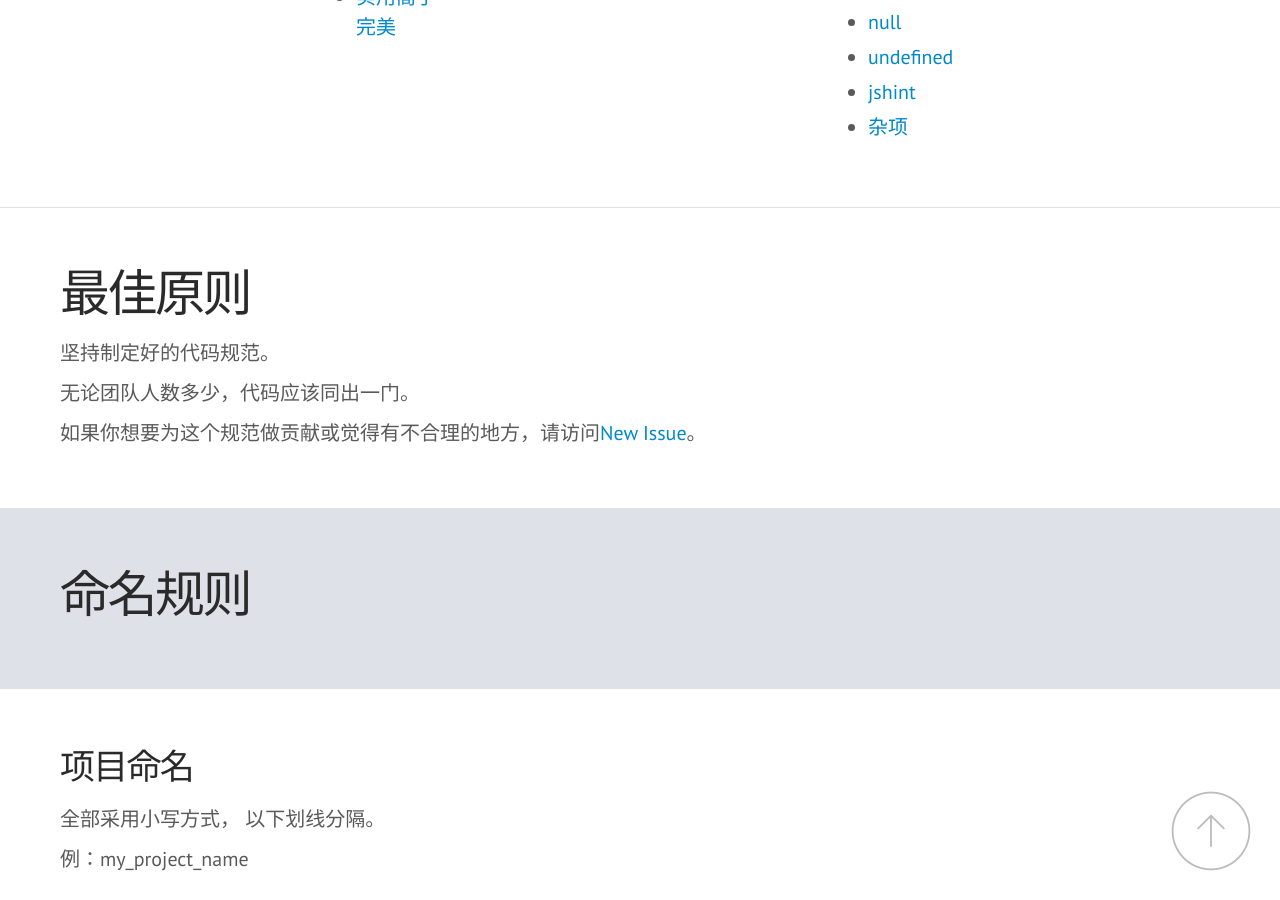
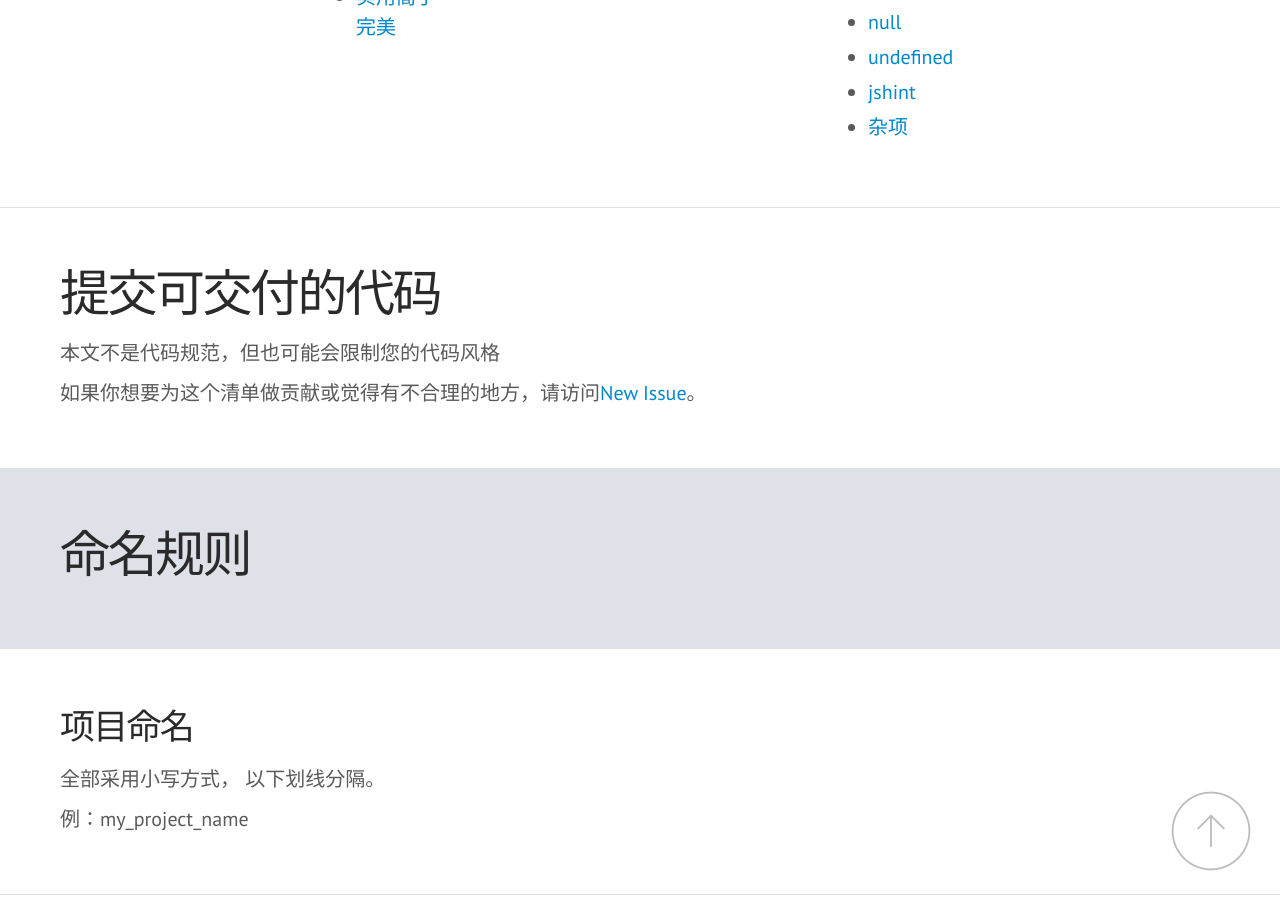
Before and after one commit to wsafight/front-end-checklist, a Jekyll site: the page built from index.html, in a window 1280 px wide and 900 px high, scrolled down 1337 px. Built offline with Jekyll 4.4.1, drawn with Linux system fonts in a browser that asks for light colours; some web fonts are replaced; Markdown is read by kramdown in place of the engine named in the settings.

Commit message:
#FEAT: add index.html

```diff
--- a/index.html
+++ b/index.html
@@ -7,12 +7,12 @@ layout: default
 {% include directory.html %}
 
 <div class="section" id="golden-rule">
-    <div class="col">
-        <h2>最佳原则</h2>
-        <p>坚持制定好的代码规范。</p>
-        <p>无论团队人数多少，代码应该同出一门。</p>
-        <p>如果你想要为这个规范做贡献或觉得有不合理的地方，请访问<a href="https://github.com/AlloyTeam/CodeGuide/issues/new">New Issue</a>。</p>
-    </div>
+  <div class="col">
+    <h2>提交可交付的代码</h2>
+    <p>本文不是代码规范，但也可能会限制您的代码风格</p>
+    <p>如果你想要为这个清单做贡献或觉得有不合理的地方，请访问<a href="https://github.com/wsafight/front-end-checklist/issues/new">New Issue</a>。
+    </p>
+  </div>
 </div>
 
 {% include naming_rules.html %}
```
Also changed, not shown: images/demo_1.png (deleted), images/demo_2.png (deleted).
